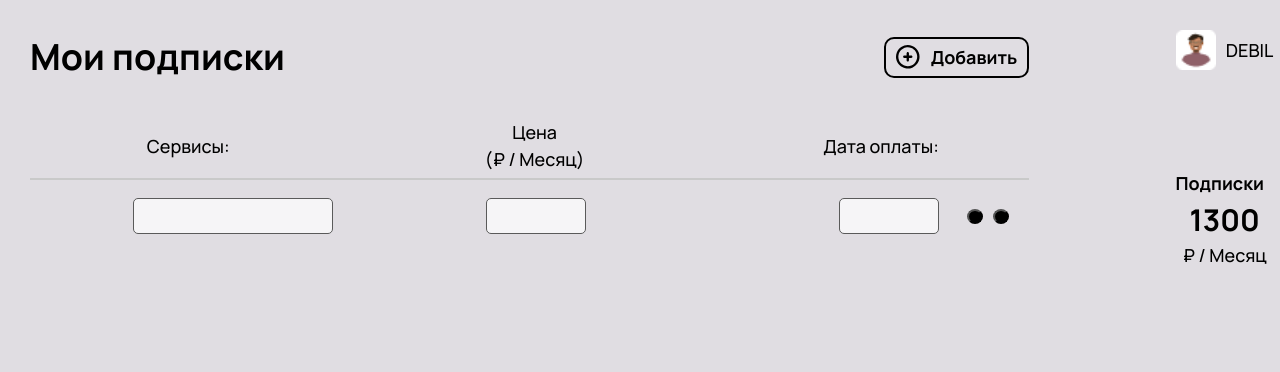
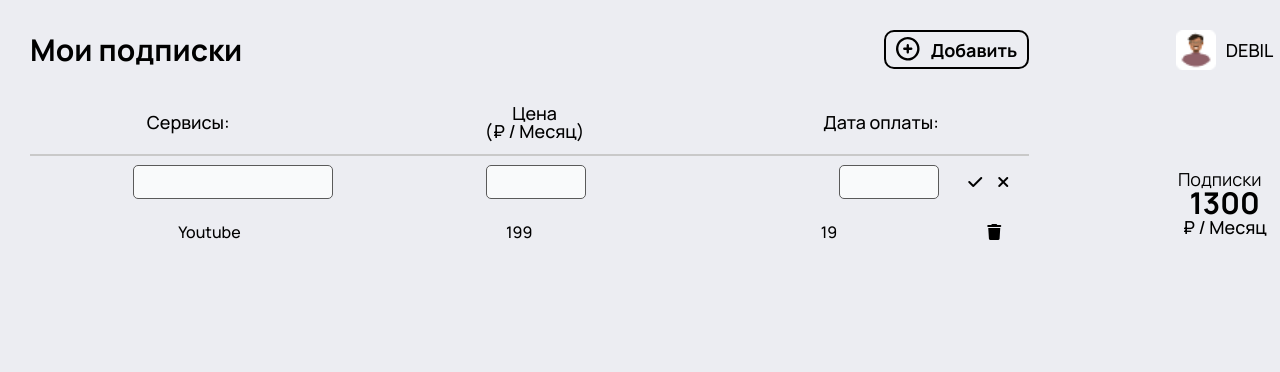
Before and after one commit to ikurapov/Subscriptions_Manager, a plain HTML site: page index.html in a window 1280 px wide. Shown: the top 372 px of the page. Drawn offline with Linux system fonts and the light colour scheme.

Commit message:
some changes

```diff
--- a/css/reset.css
+++ b/css/reset.css
@@ -74,3 +74,61 @@ select {
     scroll-behavior: auto !important;
   }
 }
+
+
+html, body, div, span, applet, object, iframe,
+h1, h2, h3, h4, h5, h6, p, blockquote, pre,
+a, abbr, acronym, address, big, cite, code,
+del, dfn, em, img, ins, kbd, q, s, samp,
+small, strike, strong, sub, sup, tt, var,
+b, u, i, center,
+dl, dt, dd, ol, ul, li,
+fieldset, form, label, legend,
+table, caption, tbody, tfoot, thead, tr, th, td,
+article, aside, canvas, details, embed,
+figure, figcaption, footer, header, hgroup,
+menu, nav, output, ruby, section, summary,
+time, mark, audio, video {
+	margin: 0;
+	padding: 0;
+	border: 0;
+	font-size: 100%;
+	font: inherit;
+	vertical-align: baseline;
+}
+/* HTML5 display-role reset for older browsers */
+article, aside, details, figcaption, figure,
+footer, header, hgroup, menu, nav, section {
+	display: block;
+}
+body {
+	line-height: 1;
+}
+ol, ul {
+	list-style: none;
+}
+blockquote, q {
+	quotes: none;
+}
+blockquote:before, blockquote:after,
+q:before, q:after {
+	content: '';
+	content: none;
+}
+table {
+	border-collapse: collapse;
+	border-spacing: 0;
+}
+
+button::-moz-focus-inner,
+input::-moz-focus-inner {
+  border: 0;
+  padding: 0;
+}
+button {
+  margin: 0;
+  padding: 0;
+  background-color: inherit;
+  outline: none;
+  border: none;
+}
--- a/css/style.css
+++ b/css/style.css
@@ -1,5 +1,5 @@
 body {
-    background-color: #b4abb867;
+    background-color: #a3a9be33;
     font-size: 18px;
     font-family: 'Manrope', sans-serif;
 }
@@ -24,6 +24,10 @@ body {
     align-items: center;
 }
 
+.title__text {
+    font-size: 30px;
+    font-weight: 700;
+}
 .add {
     font-weight: 700;
 }
@@ -112,15 +116,20 @@ body {
 .btn__main__input {
     display: flex;
     justify-content: flex-end;
-    gap: 10px;
+    gap: 15px;
 }
 .btn__input {
     cursor: pointer;
-    height: 15px;
-    width: 15px;
-    border-radius: 50%;
-    background-color: rgb(0, 0, 0);
-
+}
+.user__services {
+    display: grid;
+    grid-template-columns: 1fr 1fr 1fr minmax(auto, 30px);
+    place-items: center;
+    gap: 1px;
+    text-align: center;
+    margin-top: 25px;
+    padding: 0 20px;
+    font-size: 16px;
 }
 
 .aside{
--- a/index.html
+++ b/index.html
@@ -7,6 +7,7 @@
     <link rel="preconnect" href="https://fonts.googleapis.com">
     <link rel="preconnect" href="https://fonts.gstatic.com" crossorigin>
     <link href="https://fonts.googleapis.com/css2?family=Manrope:wght@400;500;700&display=swap" rel="stylesheet">
+    <script src="https://kit.fontawesome.com/63af62a2b1.js" crossorigin="anonymous"></script>
     <link rel="stylesheet" href="/css/reset.css">
     <link rel="stylesheet" href="/css/style.css">
     <title>Document</title>
@@ -32,14 +33,38 @@
                 </p>
                 <p>Дата оплаты:</p>
             </div>
+            <form action="/" method="get">
                 <div class="main__input">
-                    <input class="service__input" type="text">
-                    <input class="price__input" type="text">
-                    <input class="date__input" type="text">
+                    <input type="text" class="service__input" type="text">
+                    <input type="number" class="price__input" type="text">
+                    <input type="number" name="da" class="date__input" type="text">
                     <div class="btn__main__input">
-                        <button class="btn__input succsess"></button>
-                        <button class="btn__input cross"></button>
+                        <button type="submit" class="btn__input succsess">
+                            <i class="fa-sharp fa-solid fa-check"></i>
+                        </button>
+                        <button type="removed" class="btn__input cross">
+                            <i class="fa-solid fa-xmark"></i>
+                        </button>
                     </div>
+                </div>
+            </form>
+            <div class="user__services">
+                <div class="user__servises__name">
+                    <div class="user__servicess__img">
+                        <p>Youtube</p>
+                    </div>
+                </div>
+                <div class="user__servises__price">
+                    <p>199</p>
+                </div>
+                <div class="user__servises__data">
+                    <p>19</p>
+                </div>
+                <div class="user__servises__btn">
+                    <form action="">
+                        <button class="user__servises__btn__trash"><i class="fa-solid fa-trash"></i>
+                        </button>
+                    </form>
             </div>
             </div>
         </div>
```
Lines whose indentation alone changed are shown as unchanged.
